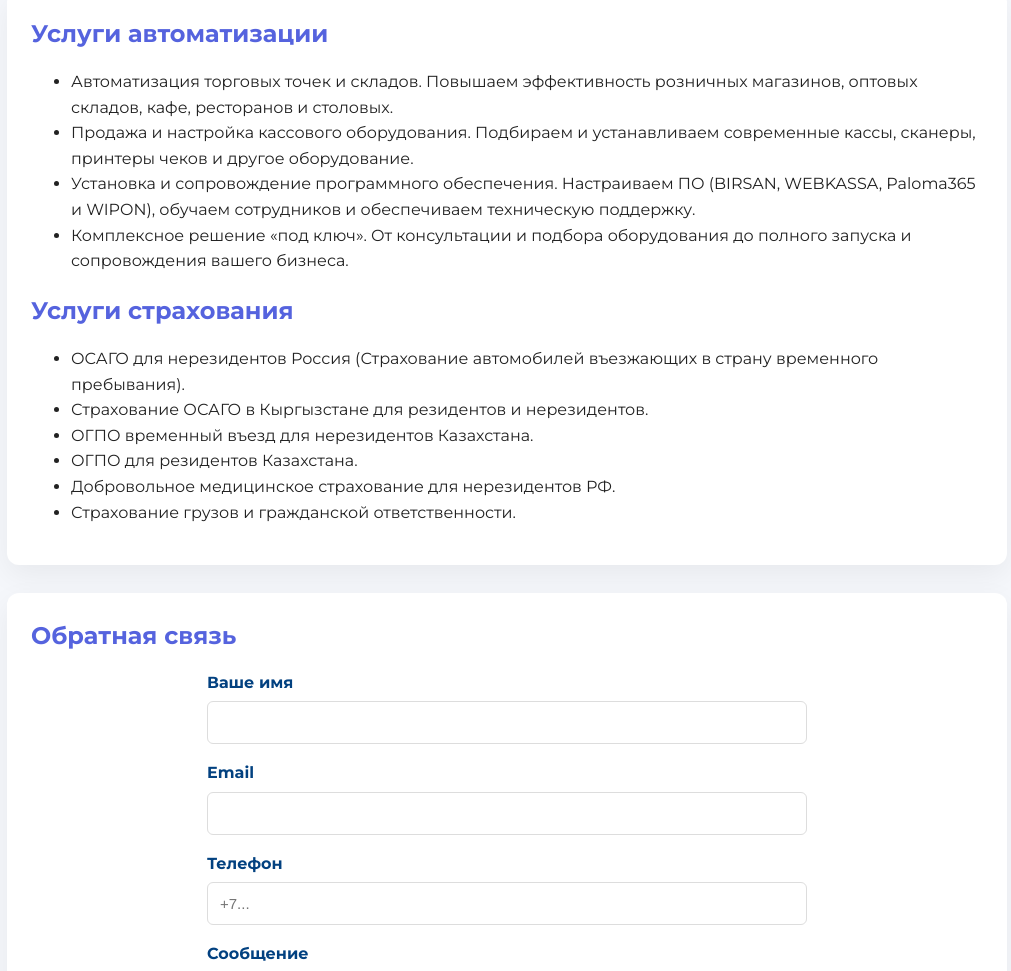
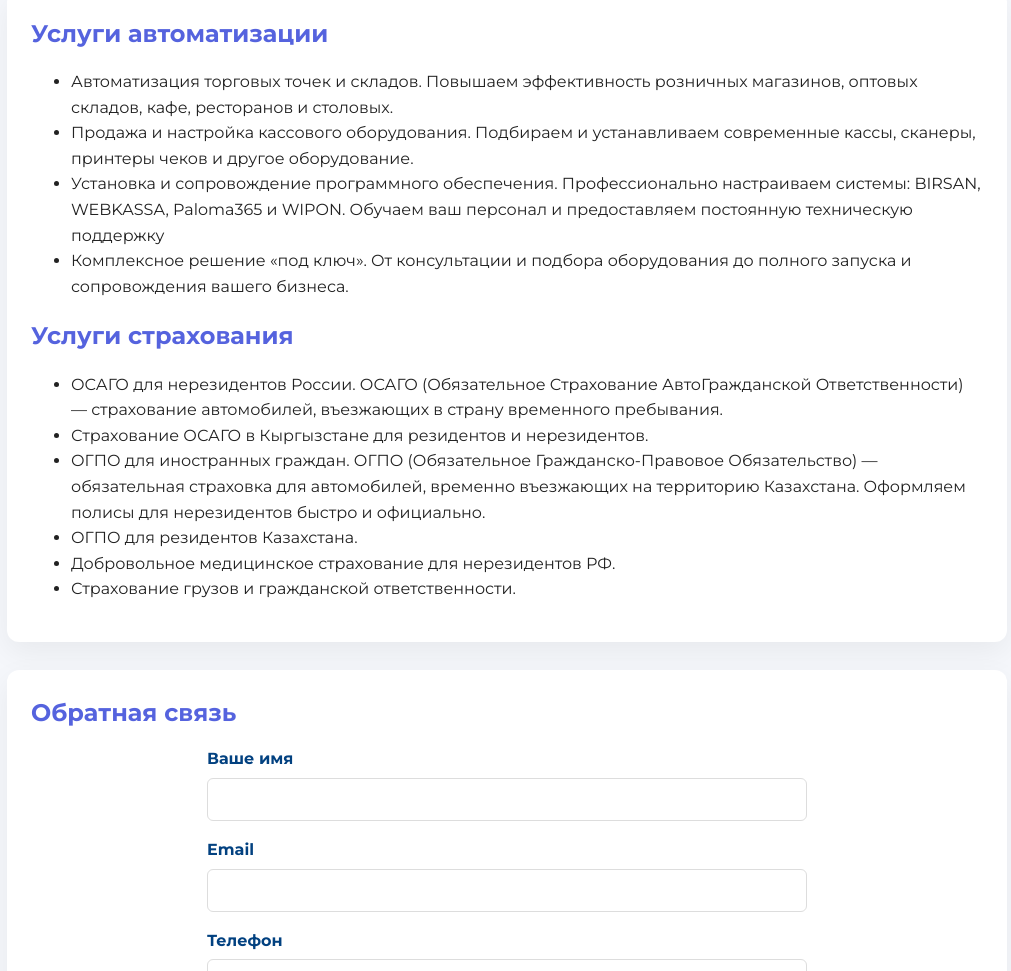
Before and after one commit to Abdusamat69/bisen-website, a plain HTML site: page index.html in a window 1280 px wide. Shown: the part 843-1814 px from the top of the page, without its empty margins (133-1144 px from the left). Drawn offline with Linux system fonts and the light colour scheme; no server answers.

Commit message:
Update index.html

```diff
--- a/index.html
+++ b/index.html
@@ -128,16 +128,18 @@
         <li>Продажа и настройка кассового оборудования.
 Подбираем и устанавливаем современные кассы, сканеры, принтеры чеков и другое оборудование.</li>
         <li>Установка и сопровождение программного обеспечения.
-Настраиваем ПО (BIRSAN, WEBKASSA, Paloma365 и WIPON), обучаем сотрудников и обеспечиваем техническую поддержку.</li>
+Профессионально настраиваем системы: BIRSAN, WEBKASSA, Paloma365 и WIPON. Обучаем ваш персонал и предоставляем постоянную техническую поддержку</li>
         <li>Комплексное решение «под ключ».
 От консультации и подбора оборудования до полного запуска и сопровождения вашего бизнеса.</li>
       </ul>
 
       <h2 style="margin-top:18px;">Услуги страхования</h2>
       <ul>
-        <li>ОСАГО для нерезидентов Россия (Страхование автомобилей въезжающих в страну временного пребывания).</li>
+        <li>ОСАГО для нерезидентов России.
+ОСАГО (Обязательное Страхование АвтоГражданской Ответственности) — страхование автомобилей, въезжающих в страну временного пребывания.</li>
         <li>Страхование ОСАГО в Кыргызстане для резидентов и нерезидентов.</li>
-        <li>ОГПО временный въезд для нерезидентов Казахстана.</li>
+        <li>ОГПО для иностранных граждан.
+ОГПО (Обязательное Гражданско-Правовое Обязательство) — обязательная страховка для автомобилей, временно въезжающих на территорию Казахстана. Оформляем полисы для нерезидентов быстро и официально.</li>
         <li>ОГПО для резидентов Казахстана.</li>
         <li>Добровольное медицинское страхование для нерезидентов РФ.</li>
         <li>Страхование грузов и гражданской ответственности.</li>
```
